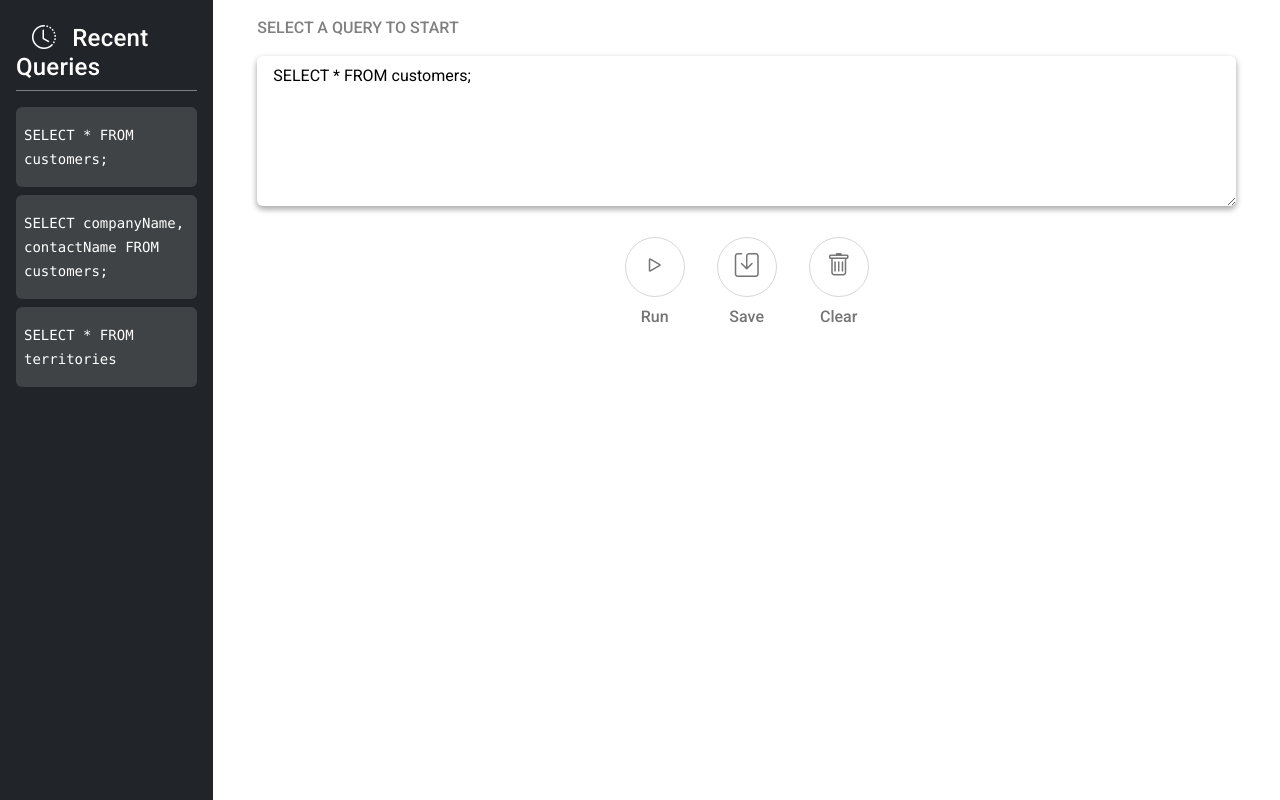
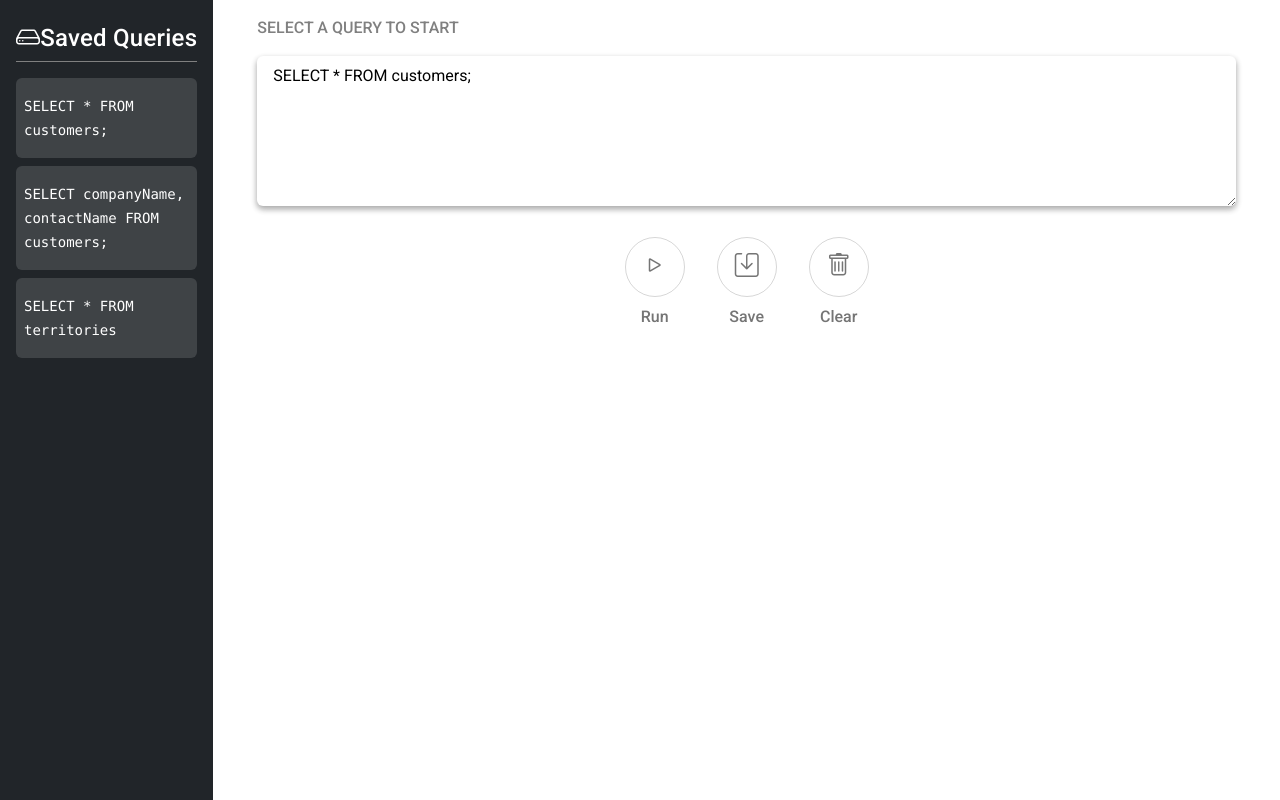
Before and after one commit to sreeraagmohan/sql-editor, a React (Create React App) app: page / in a window 1280 px wide. Built offline with nearby package versions, Linux system fonts and the light colour scheme; the HTML template or start-up script is replaced by a standard one.

Commit message:
Saved Queries

```diff
--- a/src/components/Sidebar.jsx
+++ b/src/components/Sidebar.jsx
@@ -9,8 +9,8 @@ const Sidebar = () => {
     return (
         <div className="sidebar">
             <h5 className="sidebar-title">
-                <i className="bi-clock-history"></i>
-                Recent Queries
+                <i className="bi-hdd"></i>
+                Saved Queries
             </h5>
             {queries && <Query />}
         </div>
```
